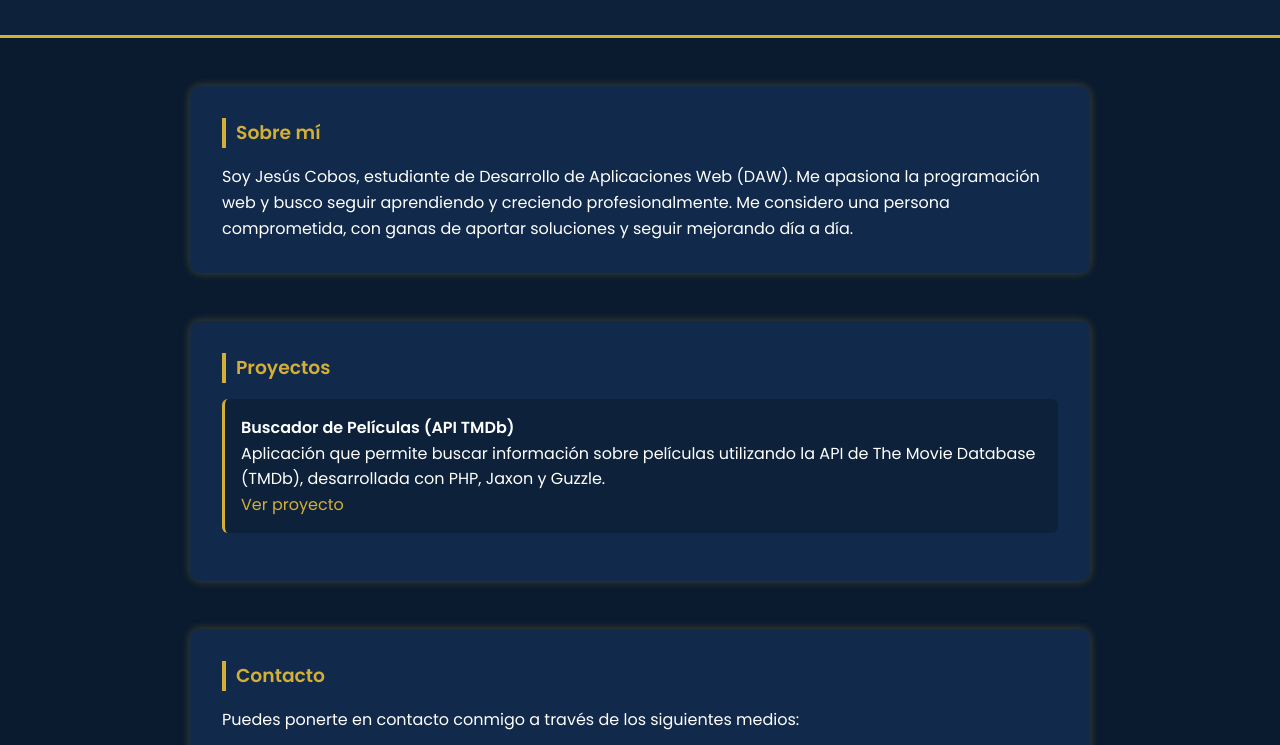
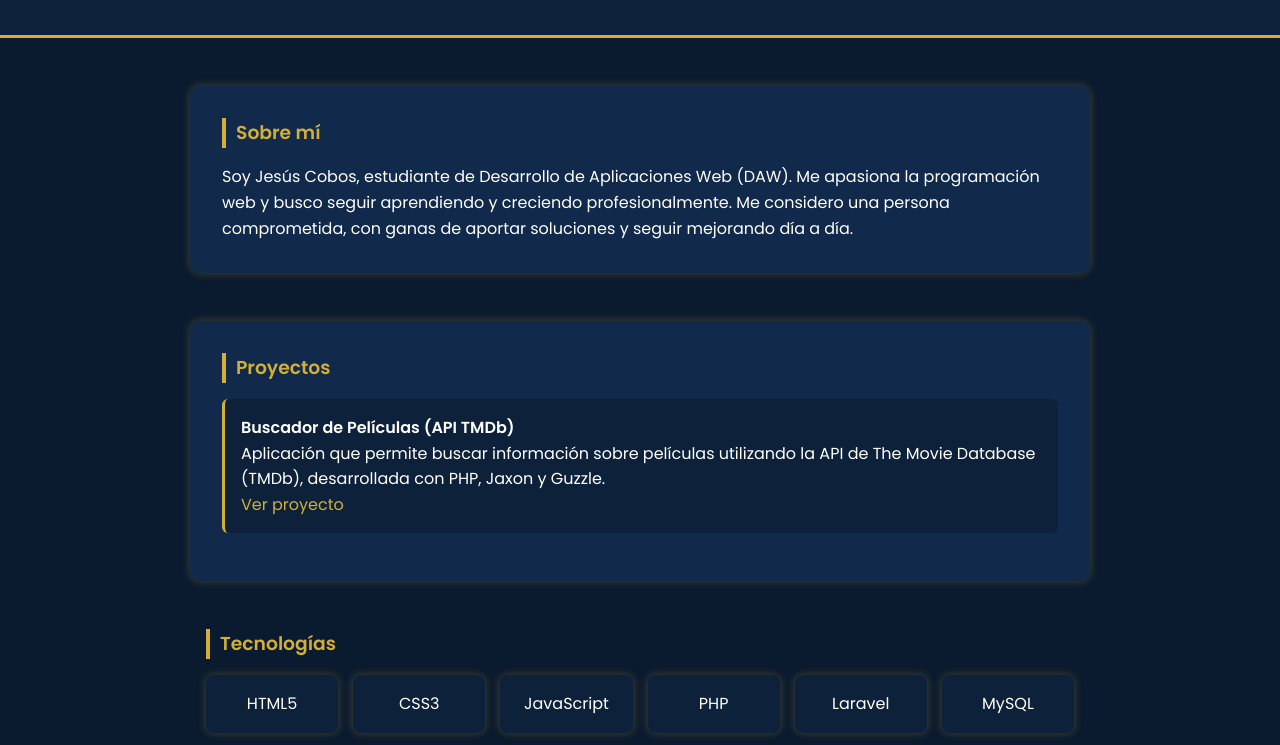
Before and after one commit to jcmlg97/portfolio, a plain HTML site: page index.html in a window 1280 px wide. Shown: the part 171-916 px from the top of the page. Drawn offline with Linux system fonts and the light colour scheme.

Commit message:
Update index.html

```diff
--- a/index.html
+++ b/index.html
@@ -7,7 +7,7 @@
   <link rel="preconnect" href="https://fonts.googleapis.com">
   <link rel="preconnect" href="https://fonts.gstatic.com" crossorigin>
   <link href="https://fonts.googleapis.com/css2?family=Poppins:wght@300;400;600&display=swap" rel="stylesheet">
-  <script src="https://kit.fontawesome.com/yourcode.js" crossorigin="anonymous"></script>
+  <script src="https://kit.fontawesome.com/899b477c22.js" crossorigin="anonymous"></script>
   <style>
     * {
       margin: 0;
@@ -145,12 +145,37 @@
     -->
   </section>
 
+  <section class="technologies">
+     <h3>Tecnologías</h3>
+     <div style="display: flex; flex-wrap: wrap; gap: 15px; margin-top: 1rem;">
+       <div style="flex: 1 1 120px; background-color: #0D223A; padding: 1rem; border-radius: 8px; text-align: center; box-shadow: 0 0 10px rgba(212,175,55,0.3);">
+         HTML5
+       </div>
+       <div style="flex: 1 1 120px; background-color: #0D223A; padding: 1rem; border-radius: 8px; text-align: center; box-shadow: 0 0 10px rgba(212,175,55,0.3);">
+         CSS3
+       </div>
+       <div style="flex: 1 1 120px; background-color: #0D223A; padding: 1rem; border-radius: 8px; text-align: center; box-shadow: 0 0 10px rgba(212,175,55,0.3);">
+         JavaScript
+       </div>
+       <div style="flex: 1 1 120px; background-color: #0D223A; padding: 1rem; border-radius: 8px; text-align: center; box-shadow: 0 0 10px rgba(212,175,55,0.3);">
+         PHP
+       </div>
+       <div style="flex: 1 1 120px; background-color: #0D223A; padding: 1rem; border-radius: 8px; text-align: center; box-shadow: 0 0 10px rgba(212,175,55,0.3);">
+         Laravel
+       </div>
+       <div style="flex: 1 1 120px; background-color: #0D223A; padding: 1rem; border-radius: 8px; text-align: center; box-shadow: 0 0 10px rgba(212,175,55,0.3);">
+         MySQL
+       </div>
+     </div>
+  </section>
+
+
   <section class="contact">
     <h3>Contacto</h3>
     <p>Puedes ponerte en contacto conmigo a través de los siguientes medios:</p>
     <div class="icons">
       <a href="mailto:jesuscobos97@gmail.com" title="Email"><i class="fas fa-envelope"></i></a>
-      <a href="https://www.linkedin.com/in/tu-perfil" target="_blank" title="LinkedIn"><i class="fab fa-linkedin"></i></a>
+      <a href="https://www.linkedin.com/in/jesús-cobos-016524188" target="_blank" title="LinkedIn"><i class="fab fa-linkedin"></i></a>
       <a href="https://github.com/jcmlg97" target="_blank" title="GitHub"><i class="fab fa-github"></i></a>
     </div>
   </section>
@@ -159,7 +184,5 @@
     <p>&copy; 2025 Jesús Cobos Mena. Todos los derechos reservados.</p>
   </footer>
 
-  <!-- FontAwesome -->
-  <script src="https://kit.fontawesome.com/a2b1e6b5a8.js" crossorigin="anonymous"></script>
 </body>
 </html>
```
